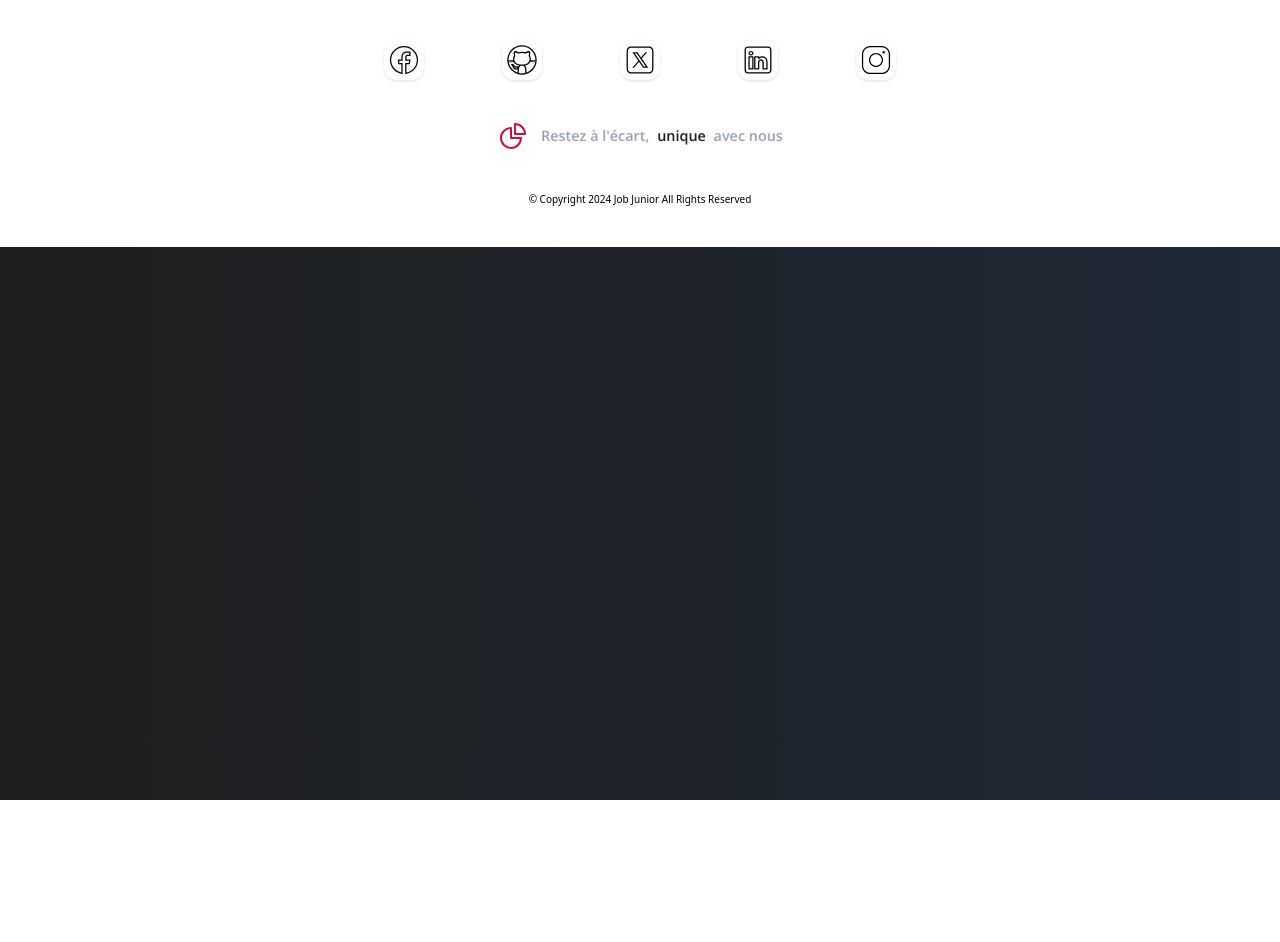
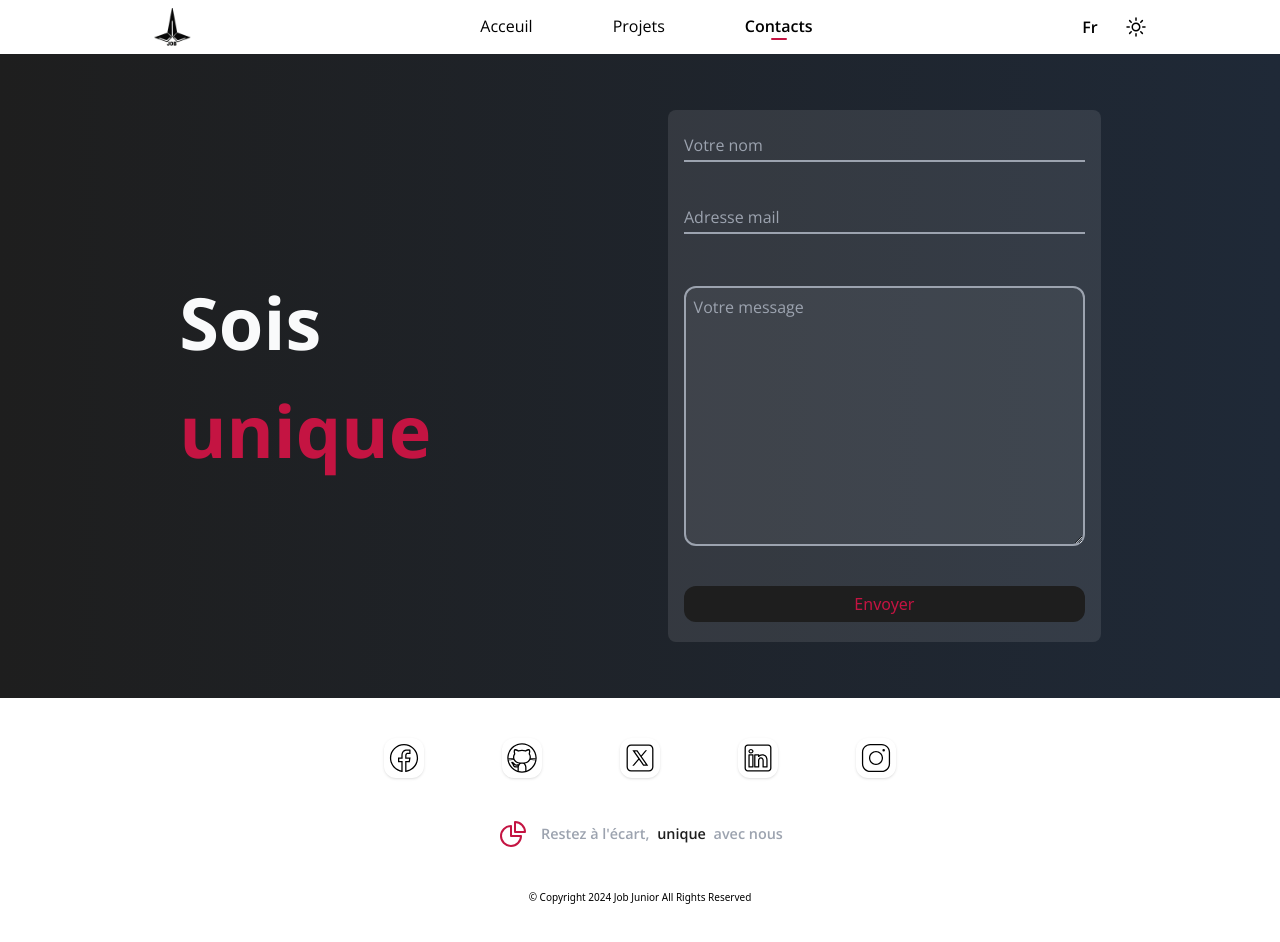
Before and after one commit to jobjunior14/Job_Junior_Portfolio, a React (Vite) app in the folder Client/: page /contacts in a window 1280 px wide. Shown: the top 942 px of the page. Before the commit the page ends 800 px from the top, so only its background shows below. Built offline with nearby package versions, Linux system fonts and the light colour scheme.

Commit message:
styling contact page 80%

```diff
--- a/Client/src/App.jsx
+++ b/Client/src/App.jsx
@@ -6,6 +6,7 @@ import { Outlet } from 'react-router-dom';
 import { LangProvider } from './changeLang';
 import Footer from './components/footer';
 import Projets from './components/projets';
+import Contacts from './components/contacts';
 function App() {
 
 
@@ -20,6 +21,7 @@ function App() {
 
             <Route index element= {<Acceuil/>}/>
             <Route path='projects' element= {<Projets/>}/>
+            <Route path='contacts' element= {<Contacts/>}/>
 
           </Route>
         </Routes>
--- a/Client/src/asideBar.jsx
+++ b/Client/src/asideBar.jsx
@@ -12,7 +12,7 @@ export default function AsideBar ({links}) {
     }
 
     const myLink = links.map ((prev, index) => {
-        return <a id={`${prev.link}`} className={` font-openSansMedium hover:underline text-start text-white dark:text-black  w-fit mt-3`} key={`${prev.link} ${index}` } href={prev.link} >{prev.name[lang]}</a>
+        return <a id={`${prev.link}`} className={` font-openSansMedium hover:font-openSansSemiBold text-start text-white dark:text-black  w-fit mt-3`} key={`${prev.link} ${index}` } href={prev.link} >{prev.name[lang]}</a>
     })
 
     return (
--- a/Client/src/components/acceuil.jsx
+++ b/Client/src/components/acceuil.jsx
@@ -393,7 +393,7 @@ export default function Acceuil () {
 
 
                 {/* text section  */}
-                <section className="w-full text-start relative " >
+                <section className="w-full text-start  " >
 
                     <h1 className='w-full  dark:text-gray-50 text-blackTheme font-openSansBold text-[4rem] md:text-[4.5rem] lg:text-[5rem] '>
 
--- a/Client/src/components/contacts.jsx
+++ b/Client/src/components/contacts.jsx
@@ -0,0 +1,80 @@
+import { useState } from "react";
+import { useLangContext } from "../changeLang";
+
+export default function Contacts () {
+
+    const {lang} = useLangContext();
+
+    const translation = {
+        en: {
+            welcomeText: <span>Be <br /> <span className="text-myRed">unique</span></span>,
+            emailAdress: "Email adress",
+            name: 'Your Name',
+            message: 'Your message',
+            send: 'Send'
+        },
+
+        fr: {
+            welcomeText: <span>Sois <br /> <span className="text-myRed">unique</span></span>,
+            emailAdress: "Adresse mail",
+            name: 'Votre nom',
+            message: "Votre message",
+            send: 'Envoyer'
+        }
+    }
+    return (
+        <main className=" w-full px-[5%] lg:px-[14%]  py-10 sm:py-14 gap-20 md:gap-28 relative flex flex-col sm:gap-20">
+
+            <section className="grid grid-cols-1 sm:grid-cols-2 items-center justify-center gap-14">
+
+                <h1 className='w-full  dark:text-gray-50 text-blackTheme font-openSansBold text-[4rem] sm:text-[3.5rem] md:text-[4.5rem] 2xl:text-[5rem] text-left'>{translation[lang].welcomeText}</h1>
+
+                <form className='w-full text-start rounded-lg dark:bg-opacity-10 dark:bg-gray-100 bg-gray-700 bg-opacity-10 h-auto px-4 py-5 flex flex-col gap-10'>
+
+                    <div className=" flex justify-start flex-col gap-10">
+
+                        <div className=" flex flex-col relative">
+                            <input
+                                className={`outline-none dark:text-gray-100 placeholder-transparent peer appearance-none font-openSansMedium bg-gray-50 bg-opacity-0 border-b-gray-400 w-full h-8 duration-200 focus:border-blue-500 focus:outline border-b-[2px]`}
+                                type="text"
+                                placeholder={translation[lang].name}
+                                id='name'
+                                name="name"
+                            />
+                            <label className=" font-openSansMedium peer-placeholder-shown:top-[0.21rem] peer-placeholder-shown:text-gray-400 peer-placeholder-shown:text-base absolute -top-4 duration-200 text-sm left-0 dark:text-gray-100 text-blackTheme" htmlFor='name' >{translation[lang].name}</label>
+
+                        </div>
+
+                        <div className=" flex flex-col relative">
+                            <input
+                                className={`outline-none dark:text-gray-100 placeholder-transparent peer appearance-none font-openSansMedium bg-gray-50 bg-opacity-0 border-b-gray-400 w-full h-8 duration-200 focus:border-blue-500 focus:outline border-b-[2px]`}
+                                type="email"
+                                placeholder={translation[lang].emailAdress}
+                                id='email'
+                                name="email"
+                            />
+                            <label className=" font-openSansMedium peer-placeholder-shown:top-[0.21rem] peer-placeholder-shown:text-gray-400 peer-placeholder-shown:text-base absolute -top-4 duration-200 text-sm left-0 dark:text-gray-100 text-blackTheme" htmlFor='email' >{translation[lang].emailAdress}</label>
+
+                        </div>
+                    </div>
+                    <div className=" flex flex-col relative mt-3">
+                        <textarea
+                            className={`outline-none dark:text-gray-100 placeholder-transparent peer font-openSansMedium  bg-gray-50 bg-opacity-5 border-gray-400 w-full  rounded-xl duration-200 p-2 focus:border-blue-500 focus:outline border-[2px]`}
+                            placeholder={translation[lang].message}
+                            name="message"
+                            id="message"
+                            cols="30"
+                            rows="10">
+
+                         </textarea>
+                        <label className=" font-openSansMedium absolute duration-200 text-sm left-0 -top-7 peer-placeholder-shown:top-[0.6rem] peer-placeholder-shown:text-base peer-placeholder-shown:left-[0.6rem] peer-placeholder-shown:text-gray-400 dark:text-gray-100 text-blackTheme" htmlFor="message">{translation[lang].message}</label>
+
+                    </div>
+
+                    <button className="w-full h-9 rounded-xl text-myRed bg-blackTheme">{translation[lang].send}</button>
+
+                </form>
+            </section>
+        </main>
+    )
+}
--- a/Client/src/components/projets.jsx
+++ b/Client/src/components/projets.jsx
@@ -7,7 +7,7 @@ export default function Projets () {
 
     useEffect(() => {
         scrollTo(0, 0)
-    });
+    }, [1]);
 
     const {lang} = useLangContext();
 
```
